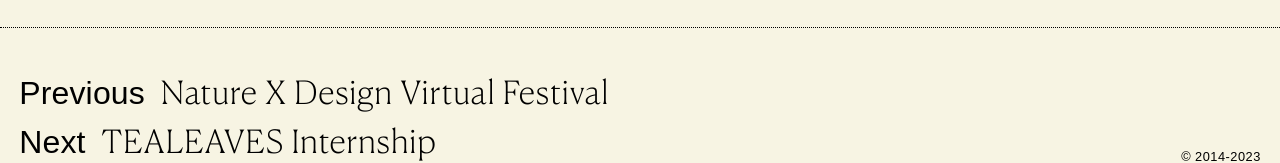
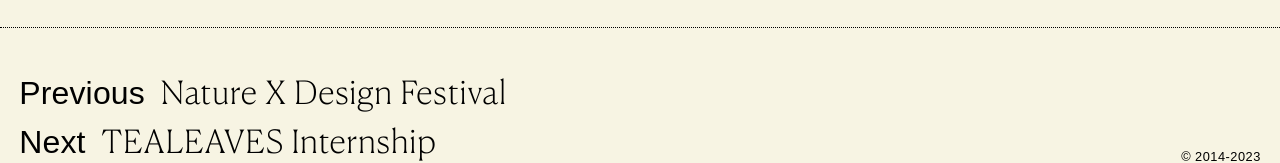
Before and after one commit to jcoycea/Portfolio-2023, a plain HTML site: page ebb-and-flow.html in a window 1280 px wide. Shown: the part 5805-5968 px from the top of the page. Drawn offline with Linux system fonts and the light colour scheme; a web font is replaced by a local one.

Commit message:
Make name of NXD Festival consistent

```diff
--- a/ebb-and-flow.html
+++ b/ebb-and-flow.html
@@ -238,7 +238,7 @@
                 <div class="pagination-container footer_left coming-soon">
                 <span class="list_project_name">
                   <a href="naturexdesign.html" class="project-link">
-                    <h1 class="previous-title">Previous <span class="prev-project-name">Nature X Design Virtual Festival</h1>
+                    <h1 class="previous-title">Previous <span class="prev-project-name">Nature X Design Festival</h1>
                   </a>
                 </span>
 
```
Also changed, not shown: naturexdesign.html (+1 -1 lines).
